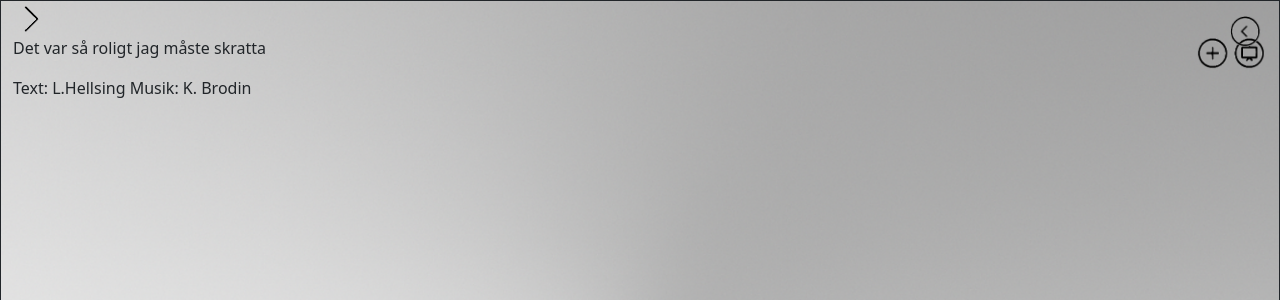
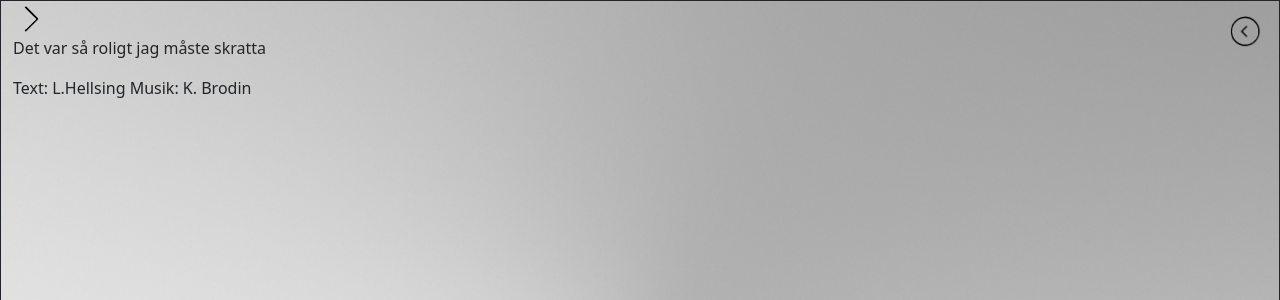
Before and after one commit to babblex/Sjung-, a Flask app: page / in a window 1280 px wide. Shown: the top 300 px of the page. Run offline with Flask 3, Linux system fonts and the light colour scheme.

Commit message:
tagit bort extraknappar

```diff
--- a/templates/index.html
+++ b/templates/index.html
@@ -27,9 +27,6 @@
             <div class = "col-6 text-start">
               <p>Det var så roligt jag måste skratta</p>
               <p>Text: L.Hellsing Musik: K. Brodin</p>
-            </div>
-            <div class = "col-6 text-end">
-              <img src="{{ url_for('static', filename='images/symbols_right.png') }}" alt="symbols-right" class="symbols-header">
             </div>
         </header>
         <!--empty-box-->
```
